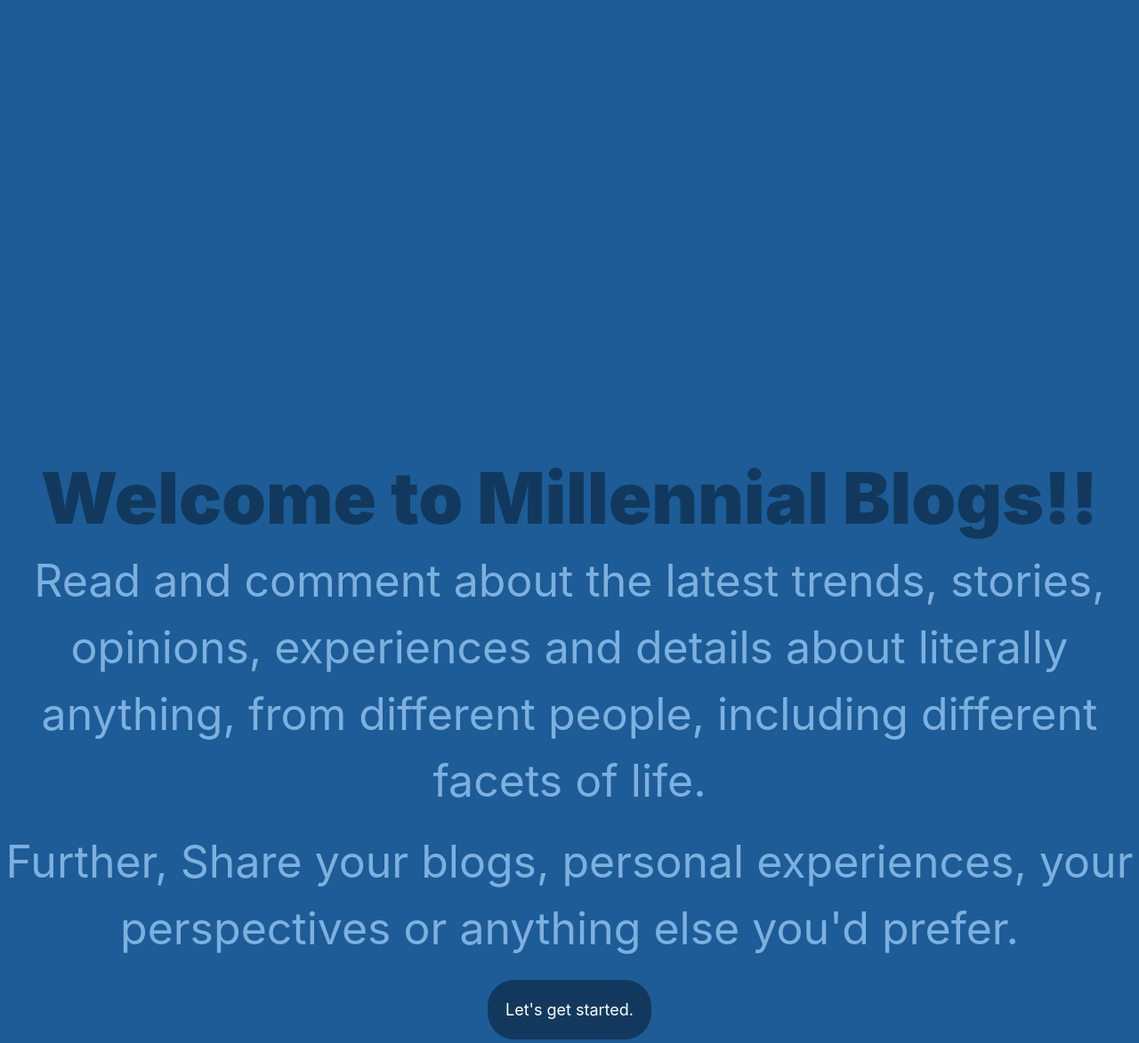
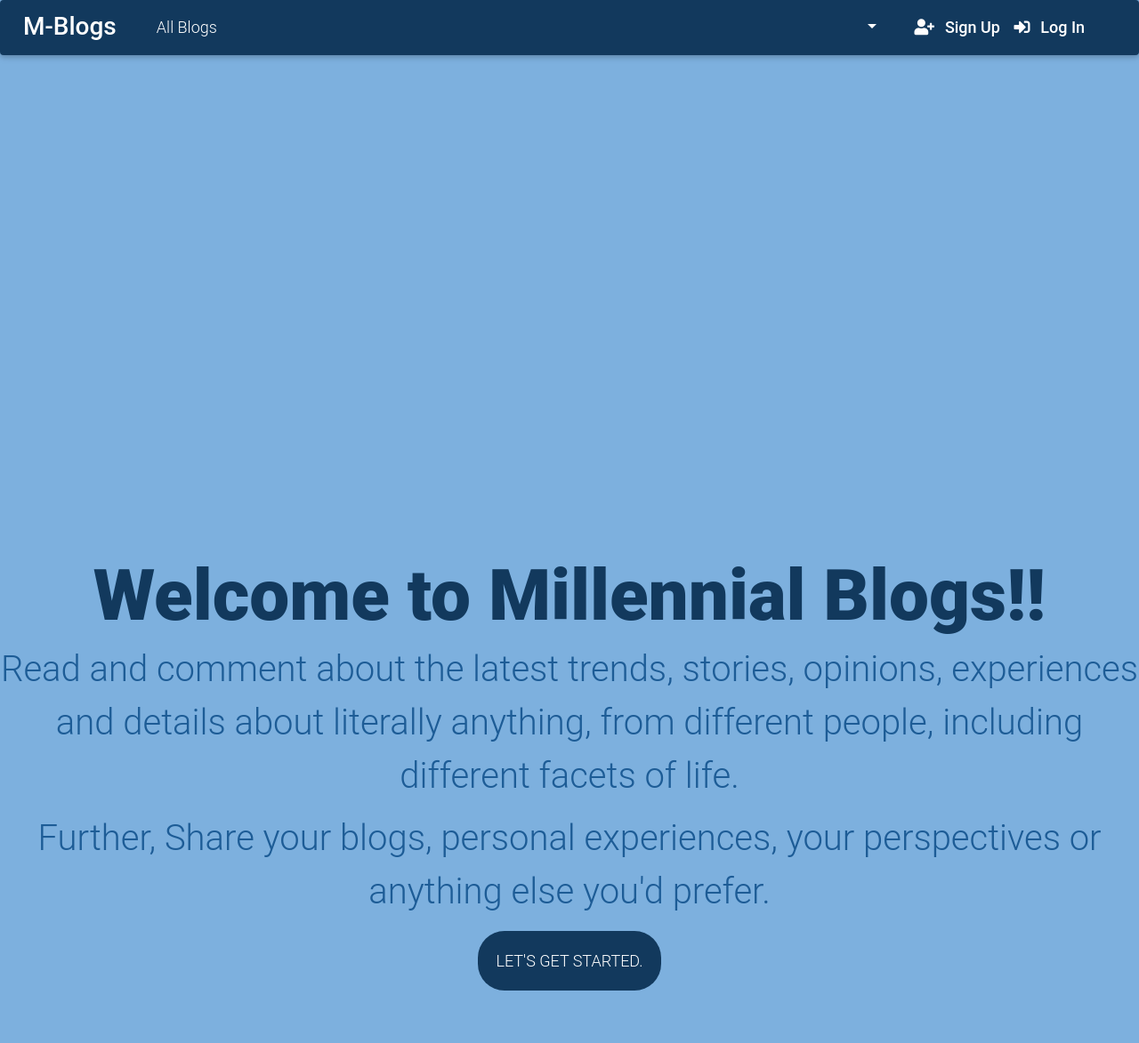
Before and after one commit to maureen-muriithi/Millennial-Blog, a Flask app: template app/templates/index.html in a window 1280 px wide. Shown: the whole page at 89% size. After the commit the page ends 1114 px from the top, so only its background shows below. Run offline with Flask 2, Linux system fonts and the light colour scheme; the template is opened without the code that fills it, so the values that code supplies are empty; some libraries are stand-ins or nearby versions.

Commit message:
Add Navbar and macros

```diff
--- a/app/main/views.py
+++ b/app/main/views.py
@@ -1,5 +1,5 @@
 from . import main
-from flask import render_template, url_for
+from flask import render_template,request, redirect, url_for
 
 @main.route('/')
 def index():
--- a/app/static/css/main.css
+++ b/app/static/css/main.css
@@ -1,6 +1,6 @@
 body{
-    background-color: #1d5c96;
-    color: #7db0de;
+    background-color: #7db0de;
+    color:#1d5c96 ;
     text-align: center;
 }
 
@@ -13,7 +13,7 @@ body{
 }
 
 .intro-p{
-    font-size: 50px;
+    font-size: 40px;
     text-align: center;
 }
 
--- a/app/templates/base.html
+++ b/app/templates/base.html
@@ -0,0 +1,6 @@
+{% extends 'bootstrap/base.html'%}
+
+<!-- Navbar block  -->
+{% block navbar %}
+    {% include 'navbar.html' %}
+{% endblock %}
--- a/app/templates/index.html
+++ b/app/templates/index.html
@@ -1,3 +1,15 @@
+{% extends 'base.html' %}
+{% import 'macros.html' as macro%}
+
+{% block styles %}
+  {{ super() }}
+  <!-- Bootstrap CSS/ index CSS -->
+  <link rel="stylesheet" href="https://stackpath.bootstrapcdn.com/bootstrap/4.3.1/css/bootstrap.min.css" integrity="sha384-ggOyR0iXCbMQv3Xipma34MD+dH/1fQ784/j6cY/iJTQUOhcWr7x9JvoRxT2MZw1T" crossorigin="anonymous">
+  <link rel="stylesheet" href="https://cdnjs.cloudflare.com/ajax/libs/mdbootstrap/4.8.9/css/mdb.min.css" >
+  <link rel="stylesheet" href="https://use.fontawesome.com/releases/v5.8.2/css/all.css">
+  <link rel="stylesheet" href="{{url_for('static',filename='css/main.css')}}">
+{% endblock %}
+
 <!doctype html>
 <html lang="en">
   <head>
@@ -6,16 +18,16 @@
     <meta charset="utf-8">
     <meta name="viewport" content="width=device-width, initial-scale=1, shrink-to-fit=no">
 
-    <!-- Bootstrap CSS -->
-    <link rel="stylesheet" href="https://stackpath.bootstrapcdn.com/bootstrap/4.3.1/css/bootstrap.min.css" integrity="sha384-ggOyR0iXCbMQv3Xipma34MD+dH/1fQ784/j6cY/iJTQUOhcWr7x9JvoRxT2MZw1T" crossorigin="anonymous">
-    <link rel="stylesheet" href="{{url_for('static',filename='css/main.css')}}">
-
   </head>
   <body>
+    {% block content%}
+      <br> <br> <br>
       <h1 id="intro">Welcome to Millennial Blogs!!</h1>
-      <p class="intro-p">Read and comment about the latest trends, stories, opinions, experiences and details about literally anything, from different people, including different facets of life.</p>
-      <p class="intro-p">Further, Share your blogs, personal experiences, your perspectives or anything else you'd prefer.</p>
-      <button id="start-btn">Let's get started.</button>
+      <p class="intro-p" style="font-size: 40px;">Read and comment about the latest trends, stories, opinions, experiences and details about literally anything, from different people, including different facets of life.</p>
+      <p class="intro-p" style="font-size: 40px;">Further, Share your blogs, personal experiences, your perspectives or anything else you'd prefer.</p>
+      <button id="start-btn">LET'S GET STARTED.</button>
+
+    {% endblock %}
     <!-- Optional JavaScript -->
     <!-- jQuery first, then Popper.js, then Bootstrap JS -->
     <script src="https://code.jquery.com/jquery-3.3.1.slim.min.js" integrity="sha384-q8i/X+965DzO0rT7abK41JStQIAqVgRVzpbzo5smXKp4YfRvH+8abtTE1Pi6jizo" crossorigin="anonymous"></script>
--- /dev/null
+++ b/app/templates/navbar.html
@@ -0,0 +1,36 @@
+<nav class="mb-1 navbar navbar-expand-lg navbar-dark navbarbg" style="background-color: #12395d;">
+    <a class="navbar-brand" style="font-size: 2.8rem; " href="{{url_for('main.index')}}"><strong>M-Blogs</strong> </a>
+    <button class="navbar-toggler" type="button" data-toggle="collapse" data-target="#navbarSupportedContent-4"aria-controls="navbarSupportedContent-4" aria-expanded="false" aria-label="Toggle navigation">
+        <span class="navbar-toggler-icon"></span>
+    </button>
+    <div class="collapse navbar-collapse" id="navbarSupportedContent-4">
+            <ul class="navbar-nav mr-auto" >
+                <li class="nav-item" style="font-size: 1.8rem;"  >
+                  <a class="nav-link" href="{{url_for('main.index')}}">All Blogs</a>
+                </li>
+
+            </ul>
+        <ul class="navbar-nav ml-auto" style="font-size: 1.8rem;">
+
+
+            <li class="nav-item dropdown">
+            <a class="nav-link dropdown-toggle" style= 'margin-right:30px;' data-toggle="dropdown"
+              aria-haspopup="true" aria-expanded="false">
+
+            <div class="dropdown-menu dropdown-menu-right dropdown-info" aria-labelledby="navbarDropdownMenuLink-4">
+
+              <a class="dropdown-item" style="font-size: 1.8rem;" href="{{url_for('auth.logout')}}"><i class="fas fa-sign-out-alt"></i>&nbsp; Log out</a>
+            </div>
+            </li>
+
+              <li class="nav-item">
+                <a  class="nav-link mr-1" href="{{url_for('auth.register')}}"><i class="fas fa-user-plus"></i></i>&nbsp; <strong>Sign Up</strong></a>
+            </li>
+            <li class="nav-item">
+                <a  class="nav-link mr-5" href="{{url_for('auth.login')}}" ><i class="fas fa-sign-in-alt "></i>&nbsp; <strong>Log In</strong></a>
+            </li>
+
+
+      </ul>
+  </div>
+</nav>
```
Also changed, not shown: app/requests.py (added, +7 -0 lines), app/templates/macros.html (added).
